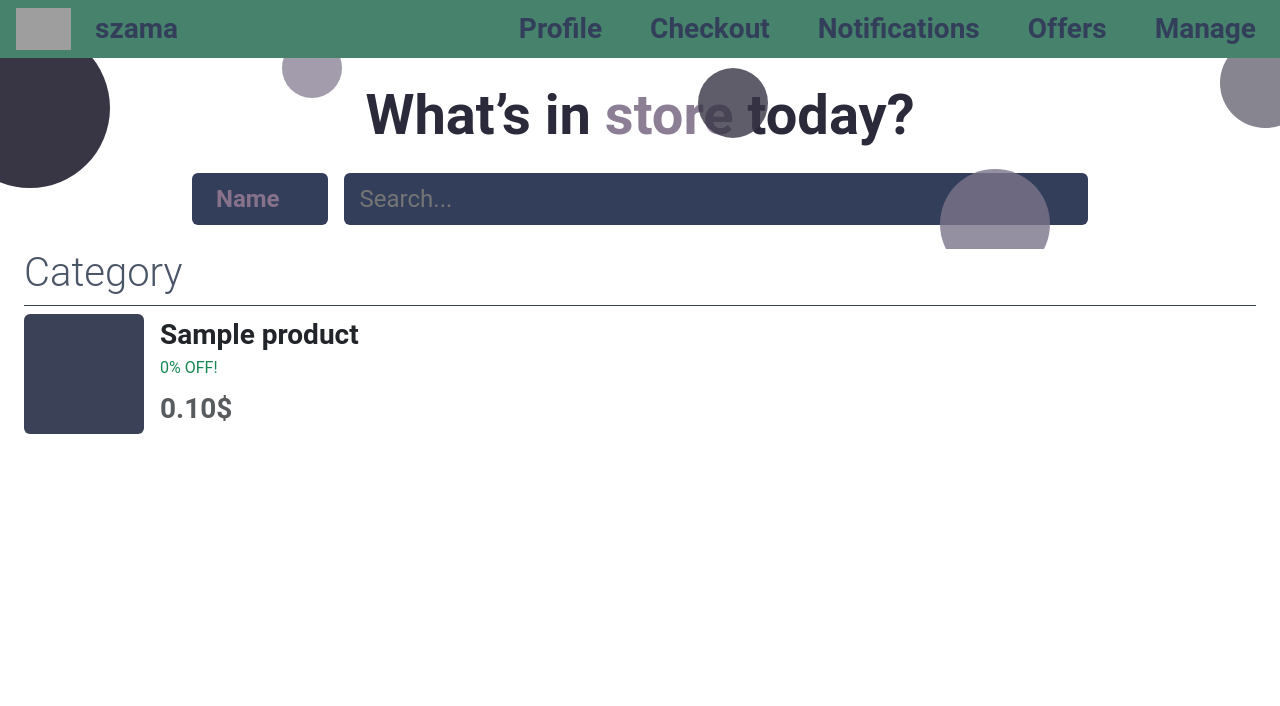
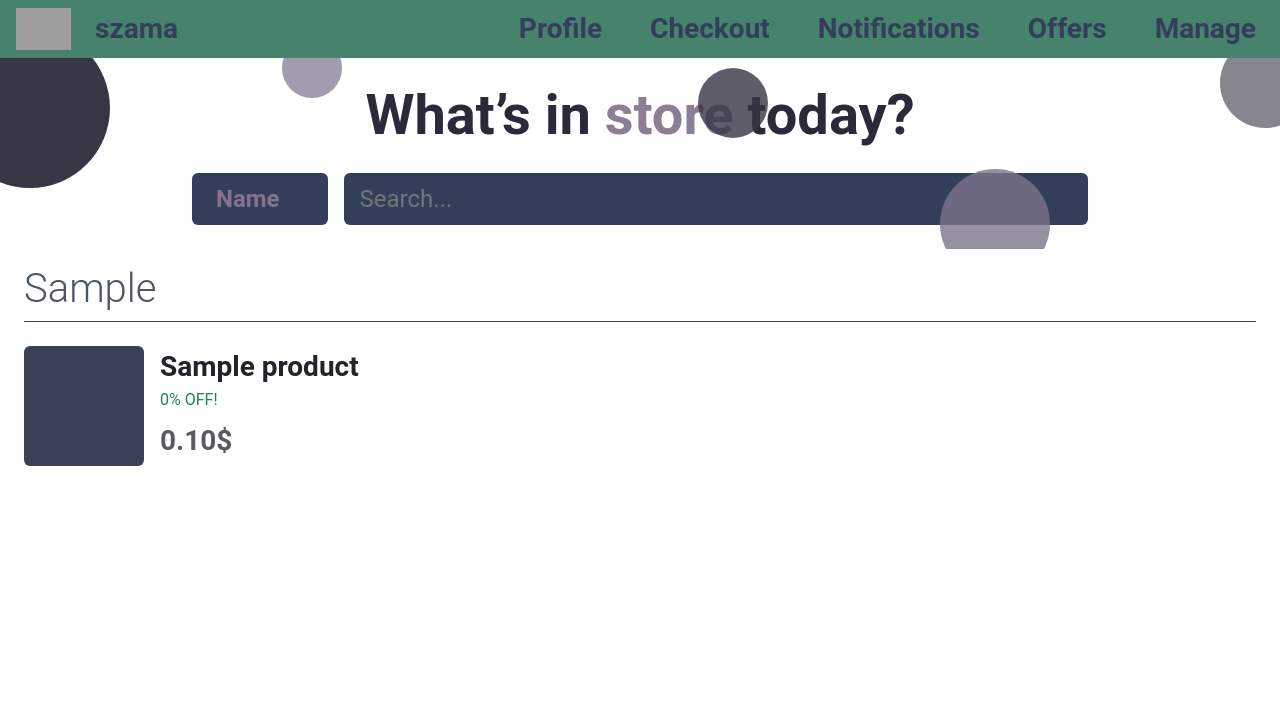
Before and after one commit to TatusFilipek/Zegowska-Szama, a PHP site: page /main.php in a window 1280 px wide. Shown: the top 706 px of the page. Run offline with PHP 8.4, Linux system fonts and the light colour scheme; tables that the repository leaves empty hold one stand-in row (values such as "Sample post"); grey boxes are pictures that could not be loaded.

Commit message:
Poprawienie stylow w pliku main.php

```diff
--- a/src/main.php
+++ b/src/main.php
@@ -3,12 +3,19 @@ require_once __DIR__ . '/db.php';
 
 // Fetch products
 try {
-    $stmt = $conn->query('SELECT id, name, category, picture, price_cents, COALESCE(discount_percent,0) AS discount_percent FROM products ORDER BY id');
+    $stmt = $conn->query('SELECT id, name, category, picture, price_cents, COALESCE(discount_percent,0) AS discount_percent FROM products ORDER BY category, name');
     $products = $stmt->fetchAll();
+    $productsByCategory = [];
+    foreach ($products as $product) {
+        $category = $product['category'] ?: 'Brak kategorii';
+        $productsByCategory[$category][] = $product;
+    }
 } catch (Exception $e) {
     $products = [];
+    $productsByCategory = [];
 }
 ?>
+
 <!DOCTYPE html>
 <html lang="pl">
 <head>
@@ -55,20 +62,25 @@ try {
         </div>
 
         <div class="mb-5 position-relative category-section">
-            <h2 class="display-6 border-bottom pb-2" style="color: #4a5568; border-color: #3b4257 !important;">Category</h2>
-
             <div class="position-relative">
+                <div class="d-flex flex-column gap-4">
+<?php foreach ($productsByCategory as $category => $items): ?>
+                    <div>
+                        <div class="display-6 border-bottom pb-2 mb-3" style="color: #4a5568; border-color: #3b4257 !important;"><?= htmlspecialchars($category) ?></div>
                         <div class="d-flex overflow-x-auto flex-nowrap gap-3 scroll-container pe-5">
-<?php foreach ($products as $p): ?>
+<?php foreach ($items as $p): ?>
                             <div style="min-width: 120px;">
                                 <div class="fw-bold text-dark mb-0"><?= htmlspecialchars($p['name']) ?></div>
-        <small class="d-block text-success mb-2" style="font-size: 0.75rem;"><?php echo (int)$p['discount_percent']; ?>% OFF!</small>
+                                <small class="d-block text-success mb-2" style="font-size: 0.75rem;"><?= (int)$p['discount_percent'] ?>% OFF!</small>
 <?php if (!empty($p['picture']) && file_exists(__DIR__ . '/../design/photos/' . $p['picture'])): ?>
                                 <img src="../design/photos/<?= rawurlencode($p['picture']) ?>" alt="<?= htmlspecialchars($p['name']) ?>" class="rounded" style="width:100%; aspect-ratio:1/1; object-fit:cover; background-color:#3b4257;">
 <?php else: ?>
                                 <div class="rounded bg-secondary" style="width: 100%; aspect-ratio: 1/1; background-color: #3b4257 !important;"></div>
 <?php endif; ?>
-        <div class="mt-2 text-muted text-center fw-semibold"><?php echo number_format($p['price_cents']/100, 2, '.', ''); ?>$</div>
+                                <div class="mt-2 text-muted text-center fw-semibold"><?= number_format($p['price_cents']/100, 2, '.', '') ?>$</div>
+                            </div>
+<?php endforeach; ?>
+                        </div>
                     </div>
 <?php endforeach; ?>
                 </div>
@@ -110,11 +122,13 @@ try {
         </div>
 
         <div class="mb-5 position-relative category-section px-4">
-            <h2 class="display-6 border-bottom pb-2" style="color: #4a5568; border-color: #3b4257 !important;">Category</h2>
-
-            <div class="position-relative">
+            <div class="position-relative pt-3">
+                <div class="d-flex flex-column gap-5">
+<?php foreach ($productsByCategory as $category => $items): ?>
+                    <div>
+                        <div class="display-6 border-bottom pb-2 mb-4" style="color: #4a5568; border-color: #3b4257 !important;"><?= htmlspecialchars($category) ?></div>
                         <div class="d-flex overflow-x-auto flex-nowrap gap-5 scroll-container pe-5">
-<?php foreach ($products as $p): ?>
+<?php foreach ($items as $p): ?>
                             <div class="d-flex gap-3" style="min-width: 240px; min-height: 120px;">
                                 <?php if (!empty($p['picture']) && file_exists(__DIR__ . '/../design/photos/' . $p['picture'])): ?>
                                     <img src="../design/photos/<?= rawurlencode($p['picture']) ?>" alt="<?= htmlspecialchars($p['name']) ?>" class="rounded" style="width: 120px; height: 120px; object-fit: cover; background-color: #3b4257;">
@@ -125,6 +139,9 @@ try {
                                     <div class="fw-bold text-dark mb-0 fs-3"><?= htmlspecialchars($p['name']) ?></div>
                                     <small class="d-block text-success mb-2 fs-6"><?= (int)$p['discount_percent'] ?>% OFF!</small>
                                     <div class="mt-2 text-muted fw-semibold fs-3"><?= number_format($p['price_cents']/100, 2, '.', '') ?>$</div>
+                                </div>
+                            </div>
+<?php endforeach; ?>
                         </div>
                     </div>
 <?php endforeach; ?>
```
Lines whose indentation alone changed are shown as unchanged.
